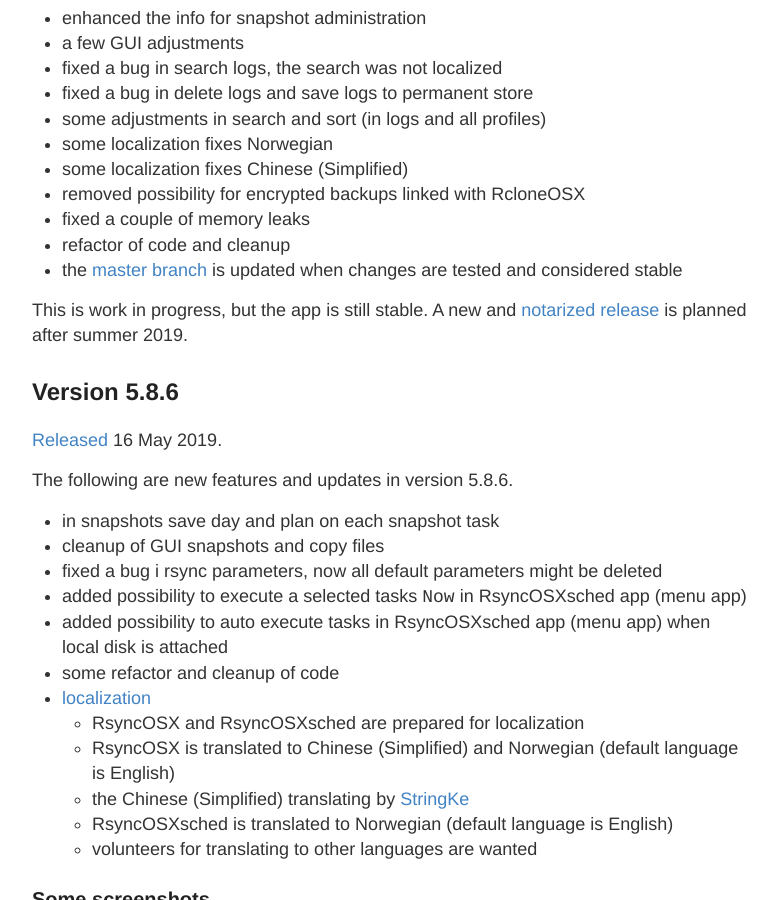
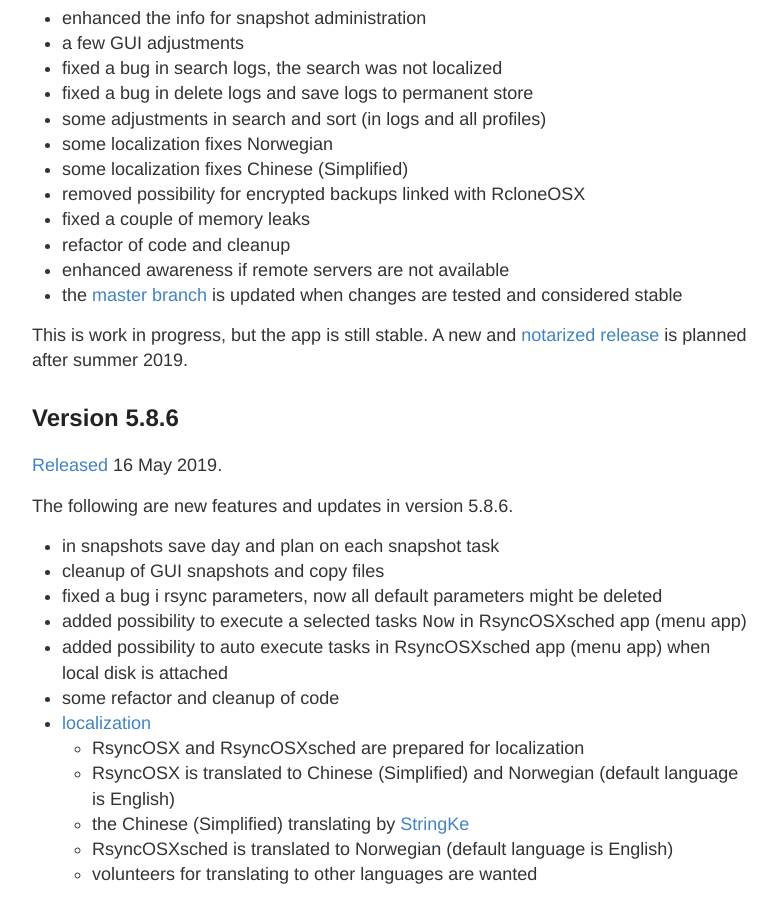
Before and after one commit to d2s/Documentation, a Jekyll site: the page built from _posts/2018-04-10-Changelog.md, in a window 1280 px wide and 900 px high, scrolled down 482 px. Shown: the whole window, without its empty margins (248-1025 px from the left). Built offline with Jekyll 4.4.1, drawn with Linux system fonts in a browser that asks for light colours.

Commit message:
Update 2018-04-10-Changelog.md

```diff
--- a/_posts/2018-04-10-Changelog.md
+++ b/_posts/2018-04-10-Changelog.md
@@ -21,6 +21,7 @@ The following are changes in the release candidate:
 - removed possibility for encrypted backups linked with RcloneOSX
 - fixed a couple of memory leaks
 - refactor of code and cleanup
+- enhanced awareness if remote servers are not available
 - the [master branch](https://github.com/rsyncOSX/RsyncOSX) is updated when changes are tested and considered stable
 
 This is work in progress, but the app is still stable. A new and [notarized release](/Notarized) is planned after summer 2019.
```
